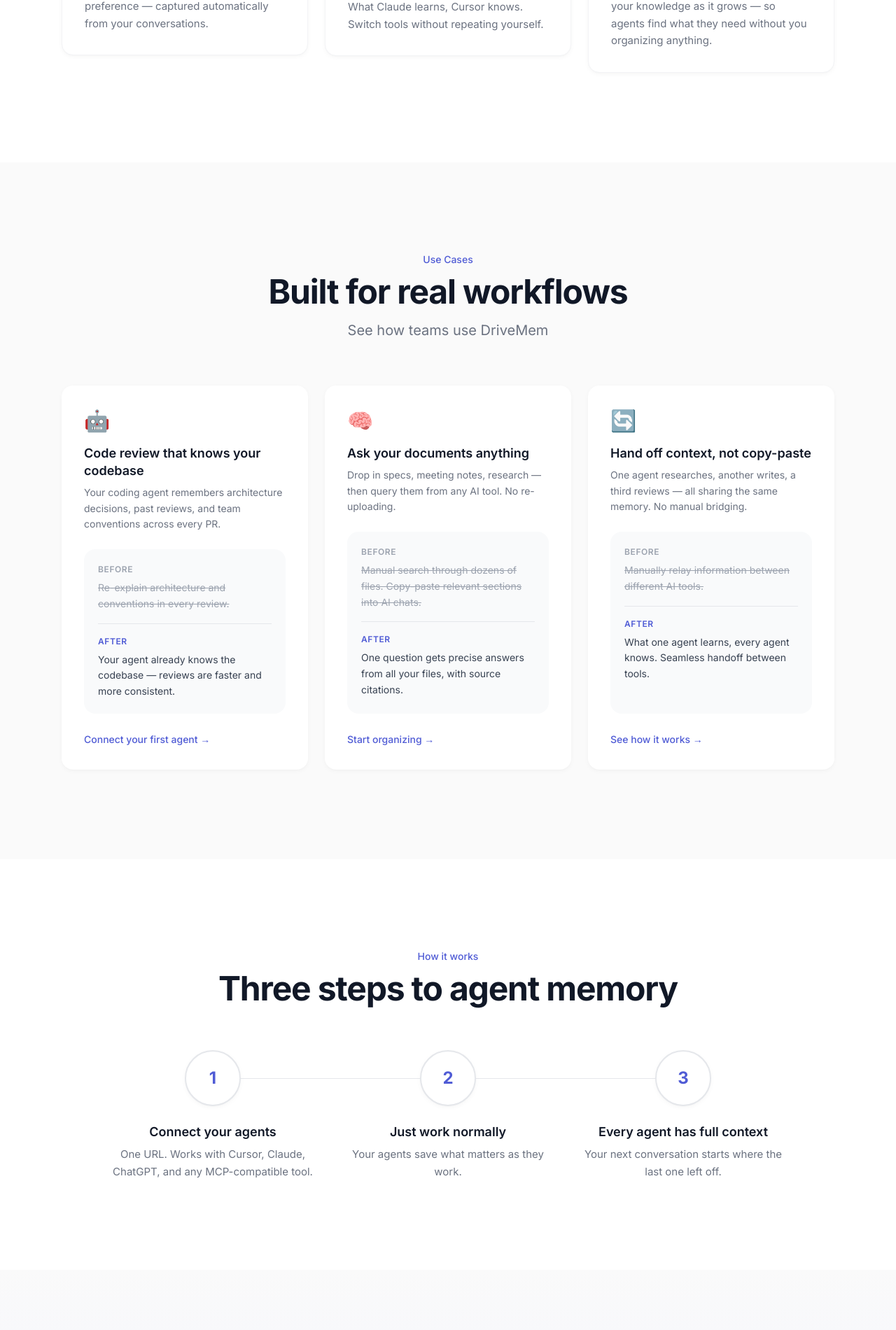
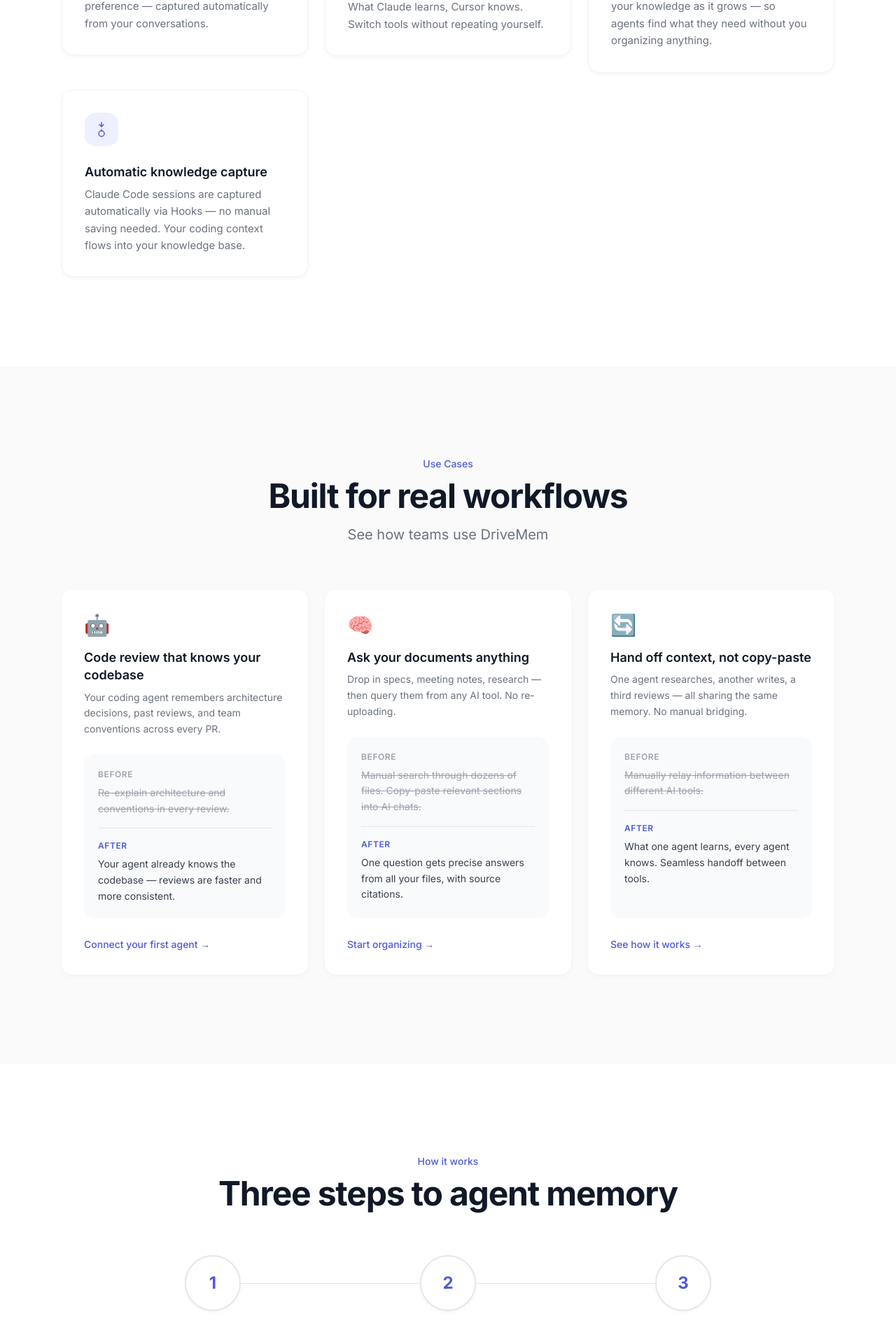
Before and after one commit to DriveMem/drivemem, a Next.js app in the folder apps/web/: page / in a window 1280 px wide. Shown: the part 1755-3656 px from the top of the page at 70% size. Built offline with nearby package versions, Linux system fonts and the light colour scheme.

Commit message:
feat: add Hooks visibility to Landing features, How it works, and Pricing (#185 #186 #187)

```diff
--- a/apps/web/src/app/page.tsx
+++ b/apps/web/src/app/page.tsx
@@ -213,6 +213,18 @@ const FEATURES = [
       </svg>
     ),
   },
+  {
+    title: "Automatic knowledge capture",
+    desc: "Claude Code sessions are captured automatically via Hooks — no manual saving needed. Your coding context flows into your knowledge base.",
+    icon: (
+      <svg width="24" height="24" viewBox="0 0 24 24" fill="none" stroke="currentColor" strokeWidth="1.5" strokeLinecap="round" strokeLinejoin="round">
+        <path d="M12 2v6l3-3" />
+        <path d="M12 8l-3-3" />
+        <circle cx="12" cy="18" r="4" />
+        <path d="M12 14v-2" />
+      </svg>
+    ),
+  },
 ]
 
 /* ---------- Steps Data ---------- */
@@ -226,7 +238,7 @@ const STEPS = [
   {
     num: "2",
     title: "Just work normally",
-    desc: "Your agents save what matters as they work.",
+    desc: "MCP syncs knowledge in real time. Claude Code Hooks capture session insights automatically. No manual saving.",
   },
   {
     num: "3",
--- a/apps/web/src/app/pricing/page.tsx
+++ b/apps/web/src/app/pricing/page.tsx
@@ -14,6 +14,7 @@ const FEATURES = [
   { label: "MCP Integration", value: "Unlimited agents", included: true },
   { label: "API Access", value: "Full API", included: true },
   { label: "Desktop App", value: "All platforms", included: true },
+  { label: "Claude Code Hooks", value: "Auto-capture", included: true },
   { label: "Connectors", value: "Google Drive (more coming)", included: true },
 ]
 
```
